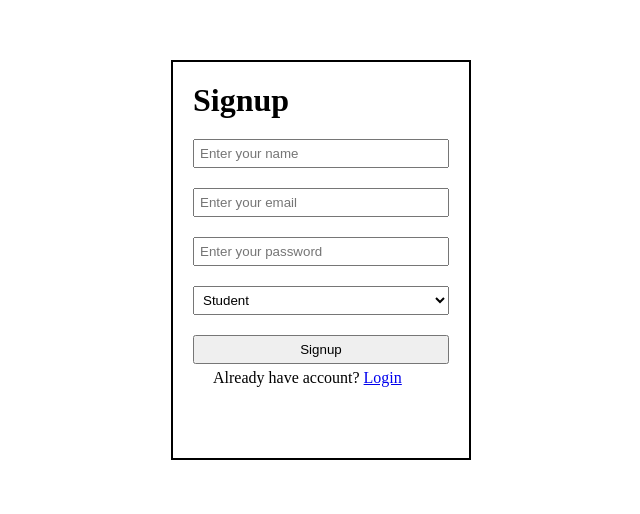
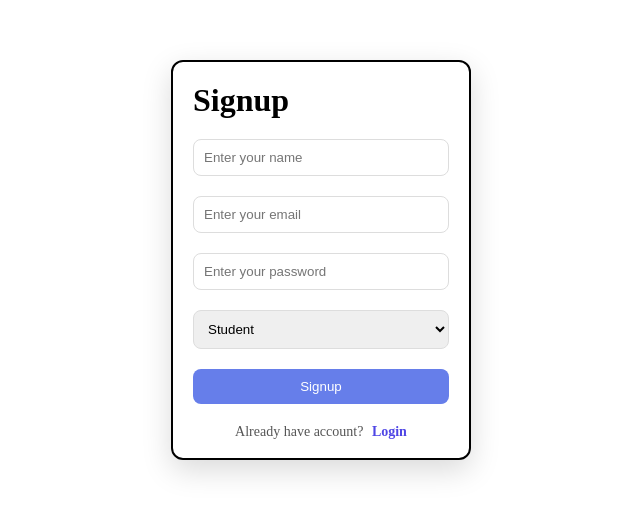
Before and after one commit to Saurav-Khanal/Note_sharing_app, a React app in the folder frontend/: page /signup in a window 1280 px wide. Shown: the part 140-654 px from the top of the page, without its empty margins (319-959 px from the left). Built offline with nearby package versions, Linux system fonts and the light colour scheme; no server answers; the HTML template or start-up script is replaced by a standard one.

Commit message:
style:signup page make good ui

```diff
--- a/frontend/src/pages/Dashboard.css
+++ b/frontend/src/pages/Dashboard.css
@@ -1,5 +1,5 @@
 .dash-container{
-    height: 100vh;
+    min-height: 100vh;
     padding: 20px;
 }
 
--- a/frontend/src/pages/Login.css
+++ b/frontend/src/pages/Login.css
@@ -50,5 +50,15 @@
 }
 
 .p {
-  margin-top: 10px;
+  text-align: center;
+  margin-top: 20px;
+  font-size: 14px;
+  color: #555;
 }
+
+.p a {
+  color: #4f46e5;
+  text-decoration: none;
+  font-weight: 600;
+  margin-left: 5px;
+}
--- a/frontend/src/pages/Login.jsx
+++ b/frontend/src/pages/Login.jsx
@@ -48,7 +48,7 @@ const Login = () => {
         </form>
         {error && <p className="login-error">{error}</p>}
         <p className="p">
-          Don't have an account?<Link to="/Signup">Signup</Link>
+          Don't have an account?<Link to="/signup">Signup</Link>
         </p>
       </div>
     </div>
--- a/frontend/src/pages/Signup.css
+++ b/frontend/src/pages/Signup.css
@@ -1,4 +1,4 @@
-.signup-container{
+.signup-container {
   height: 100vh;
   display: flex;
   justify-content: center;
@@ -6,31 +6,57 @@
   flex-direction: column;
 }
 
-.signup-box{
-    border:2px solid black;
+.signup-box {
+  border: 2px solid black;
   height: 400px;
   width: 300px;
   padding: 20px;
   margin: 10px;
+  box-shadow: 0 10px 30px rgba(0, 0, 0, 0.15);
+  border-radius: 12px;
 }
 
-.signup-box h1{
-    margin-bottom:20px;
+.signup-box h1 {
+  margin-bottom: 20px;
 }
 
 .signup-box form {
   display: flex;
   flex-direction: column;
-    gap:20px;
+  gap: 20px;
 }
-.signup-box form input{
-    padding: 5px;
+.signup-box form input,
+.signup-box form select  {
+  padding: 10px;
+  border: 1px solid #ddd;
+border-radius: 8px;
 }
 
-.signup-box form button{
-    padding:5px;
+.signup-box form button {
+  padding: 10px;
+  background-color:#667eea;
+  border: none;
+  color:white;
+  cursor: pointer;
+  border-radius: 8px;
 }
 
-.signup-box form select{
-    padding: 5px;
+.signup-box a {
+  color: #667eea;
+  text-decoration: none;
+  font-weight: 500;
 }
+
+.p {
+  text-align: center;
+  margin-top: 20px;
+  font-size: 14px;
+  color: #555;
+}
+
+.p a {
+  color: #4f46e5;
+  text-decoration: none;
+  font-weight: 600;
+  margin-left: 5px;
+}
--- a/frontend/src/pages/Signup.jsx
+++ b/frontend/src/pages/Signup.jsx
@@ -42,7 +42,7 @@ const Signup = () => {
             <button type="submit">Signup</button>
           </form>
           {error && <p className="signup-error">{error}</p>}
-          <p>
+          <p className="p">
           Already have account? <Link to="/login">Login</Link>
         </p>
       </div>
```
Lines whose indentation alone changed are shown as unchanged.
